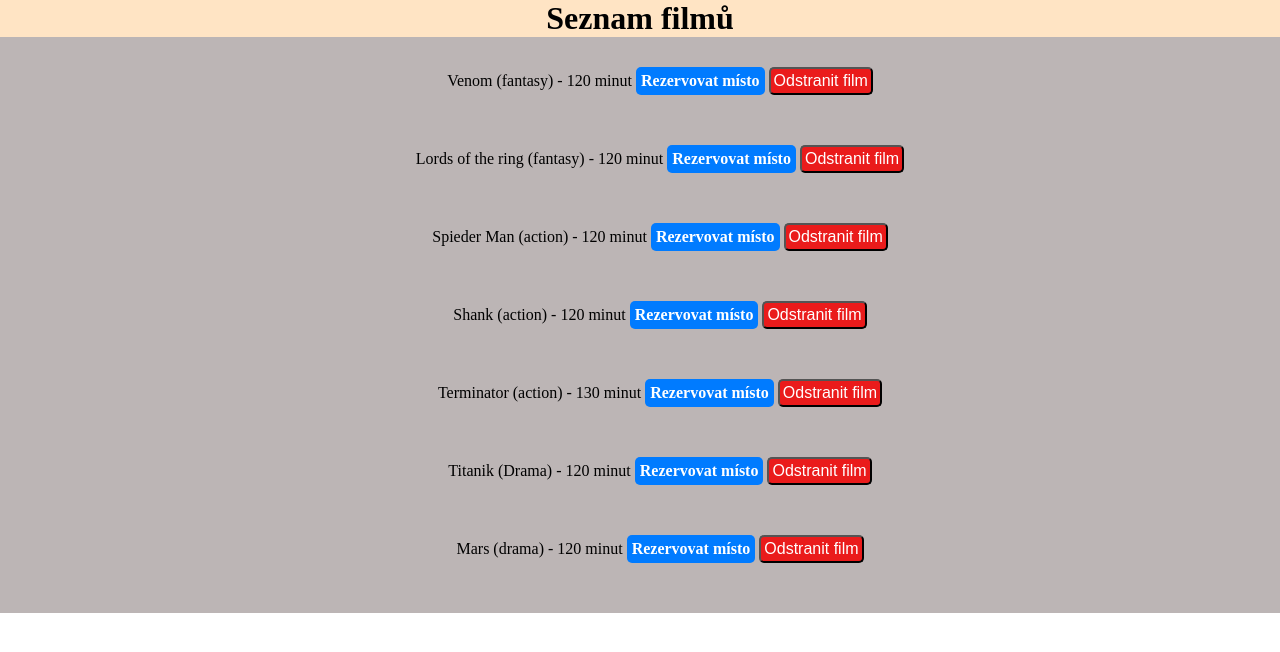
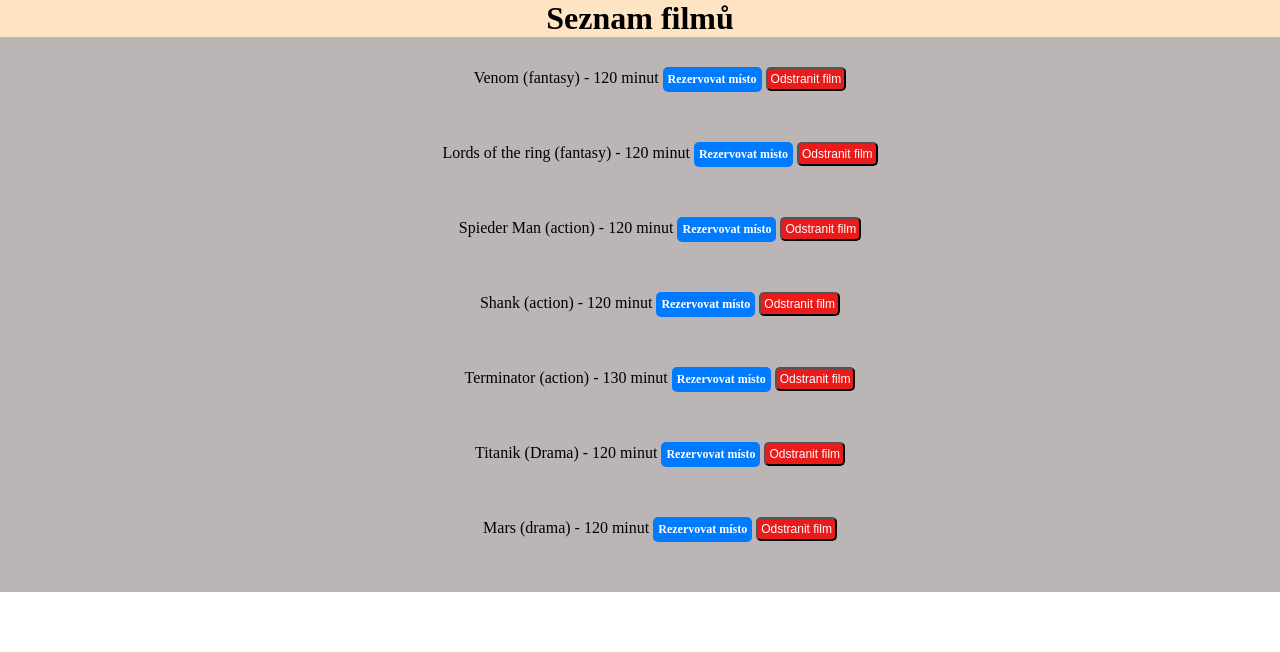
Before and after one commit to TyWieszJak/kino_aplikace, a Django app: page / in a window 1280 px wide. Shown: the top 652 px of the page. Run offline with Django 5.2, Linux system fonts and the light colour scheme; data comes from the database, SQL or seed files in the repository.

Commit message:
index new css style

```diff
--- a/kino_aplikace/rezervace/static/css/index.css
+++ b/kino_aplikace/rezervace/static/css/index.css
@@ -46,7 +46,7 @@
     color: white;
     text-decoration: none;
     border-radius: 5px;
-    font-size: 16px;
+    font-size: 12px;
     text-align: center;
     transition: background-color 0.3s;
 }
@@ -71,7 +71,7 @@
     color: white;
     text-decoration: none;
     border-radius: 5px;
-    font-size: 16px;
+    font-size: 12px;
     text-align: center;
 }
 
--- a/kino_aplikace/rezervace/views.py
+++ b/kino_aplikace/rezervace/views.py
@@ -9,7 +9,7 @@
 
 
 def index(request):
-    movies = (Movie.objects.all())  # Získání všech filmů z databáze
+    movies = (Movie.objects.all())
     return render(request, 'reservation/index.html', {'movies': movies})
 
 
@@ -17,11 +17,8 @@
     if request.method == "POST":
         form = ReservationForm(request.POST)
         if form.is_valid():
-            # Získání vybraného sedadla
             seat_id = request.POST.get("seat_id")
             seat = get_object_or_404(Seat, id=seat_id)
-
-            # Získání filmu (měl by být součástí URL nebo session)
             movie_id = request.POST.get("movie_id")  # Předpokládáme, že movie_id je v POST datech
             movie = get_object_or_404(Movie, id=movie_id)
 
@@ -29,8 +26,6 @@
             reservation.seat = seat
             reservation.movie = movie
             reservation.save()
-
-            # Nastavení sedadla na rezervováno
             seat.is_reserved = True
             seat.save()
 
@@ -62,23 +57,19 @@
 
 
 def movie_seats(request, movie_id):
-    # Získání filmu podle ID
     movie = get_object_or_404(Movie, id=movie_id)
-    # Získání všech sedadel pro tento film
     seats = movie.seats.all()
-    # Definování řad (A až J)
     rows = list(ascii_uppercase[:10])  # A až J
-    # Definování sloupců (1 až 10)
     columns = list(range(1, 11))  # 1 až 10
 
-    # Generování plánu sedadel
+
     seat_map = [[None for _ in columns] for _ in rows]
     for seat in seats:
         row_index = rows.index(seat.row)
         column_index = columns.index(seat.seat_column)
         seat_map[row_index][column_index] = seat
 
-    # Vždy vrátit render
+
     return render(request, 'reservation/movie_seats.html', {
         'movie': movie,
         'seat_map': seat_map,
@@ -91,7 +82,7 @@
 
 
 def reserve_seat(request, movie_id, seat_id):
-    # Získání filmu a sedadla podle ID
+
     movie = get_object_or_404(Movie, id=movie_id)
     seat = get_object_or_404(Seat, id=seat_id)
 
@@ -101,14 +92,14 @@
     if request.method == 'POST':
         form = ReservationForm(request.POST)
         if form.is_valid():
-            # Vytvoření rezervace
+
             reservation = form.save(commit=False)
             reservation.movie = movie
             reservation.seat = seat
             reservation.number_of_seats = 1
             reservation.save()
 
-            # Aktualizujte stav sedadla
+
             seat.is_reserved = True
             seat.save()
 
@@ -117,11 +108,11 @@
     else:
         form = ReservationForm()
 
-    # Předání všech potřebných dat do šablony
+
     rows = list(ascii_uppercase[:10])  # A-J řady
     columns = list(range(1, 11))  # Sloupce 1-10
 
-    # Vytvoření plánu sedadel pro zobrazení
+
     seat_map = [[None for _ in columns] for _ in rows]
     seats = movie.seats.all()
     for seat in seats:
```
